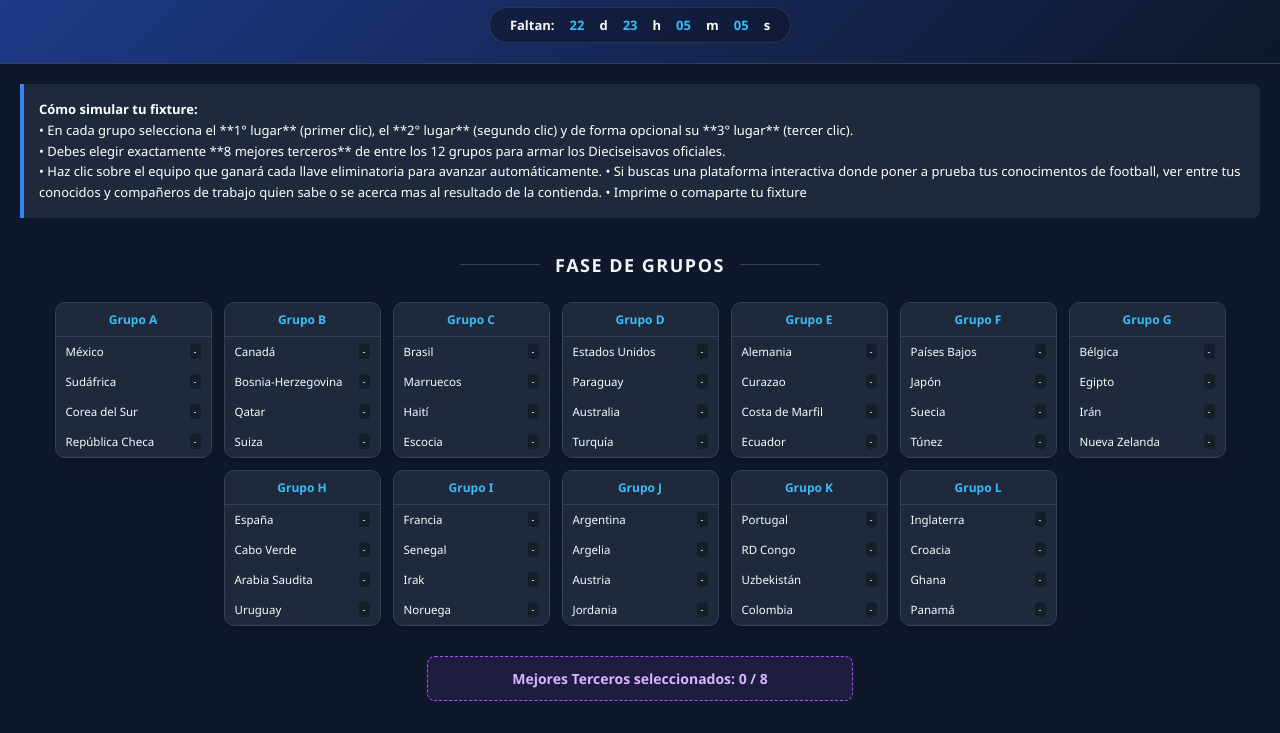
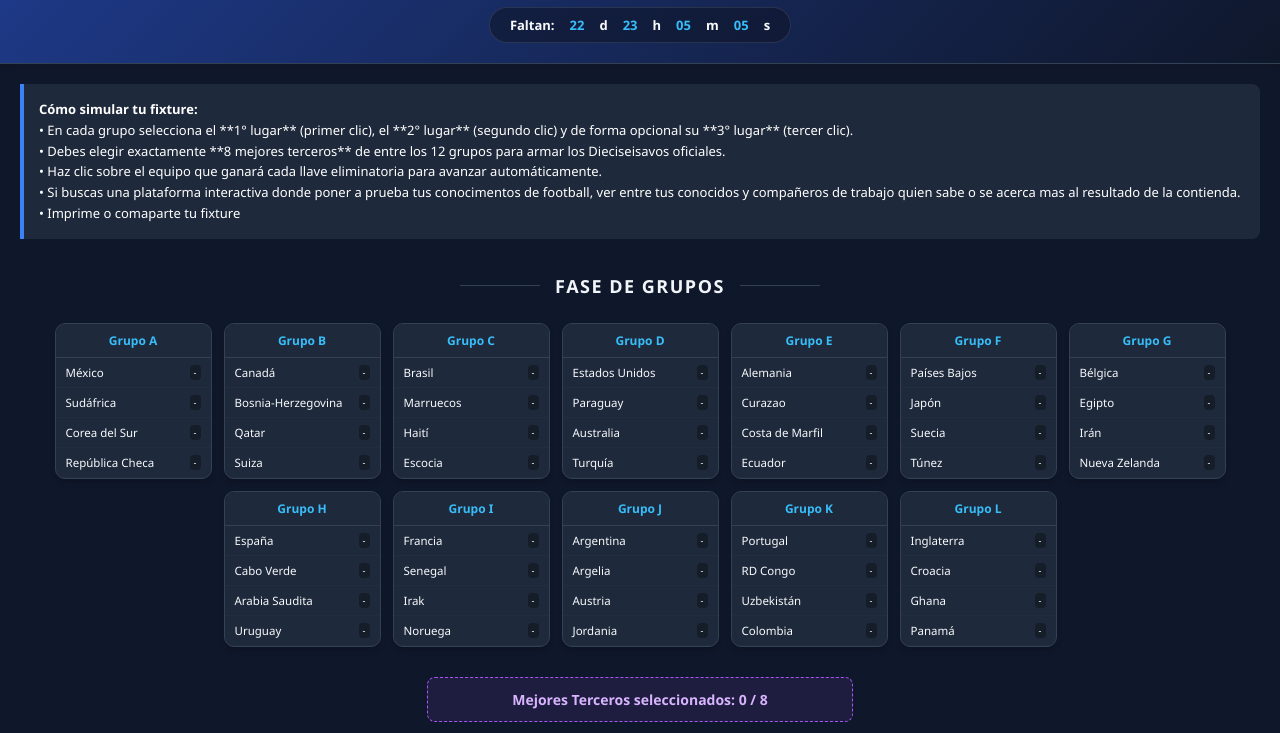
Before and after one commit to devicepc/simulador-mundial-2026, a plain HTML site: page index.html in a window 1280 px wide. Shown: the part 56-789 px from the top of the page. Drawn offline with Linux system fonts and the light colour scheme.

Commit message:
Add files via upload

```diff
--- a/index.html
+++ b/index.html
@@ -296,9 +296,9 @@
             <strong>Cómo simular tu fixture:</strong><br>
             • En cada grupo selecciona el **1° lugar** (primer clic), el **2° lugar** (segundo clic) y de forma opcional su **3° lugar** (tercer clic).<br>
             • Debes elegir exactamente **8 mejores terceros** de entre los 12 grupos para armar los Dieciseisavos oficiales.<br>
-            • Haz clic sobre el equipo que ganará cada llave eliminatoria para avanzar automáticamente.
-	    •  Si buscas una plataforma interactiva donde poner a prueba tus conocimentos de football, ver entre tus conocidos y compañeros de trabajo quien sabe o se acerca mas al resultado de la contienda.
-	    •  Imprime o comaparte tu fixture
+            • Haz clic sobre el equipo que ganará cada llave eliminatoria para avanzar automáticamente.<br>
+	    •  Si buscas una plataforma interactiva donde poner a prueba tus conocimentos de football, ver entre tus conocidos y compañeros de trabajo quien sabe o se acerca mas al resultado de la contienda.<br>
+	    •  Imprime o comaparte tu fixture <br>
         </div>
 
         <div class="section-title">Fase de Grupos</div>
```
